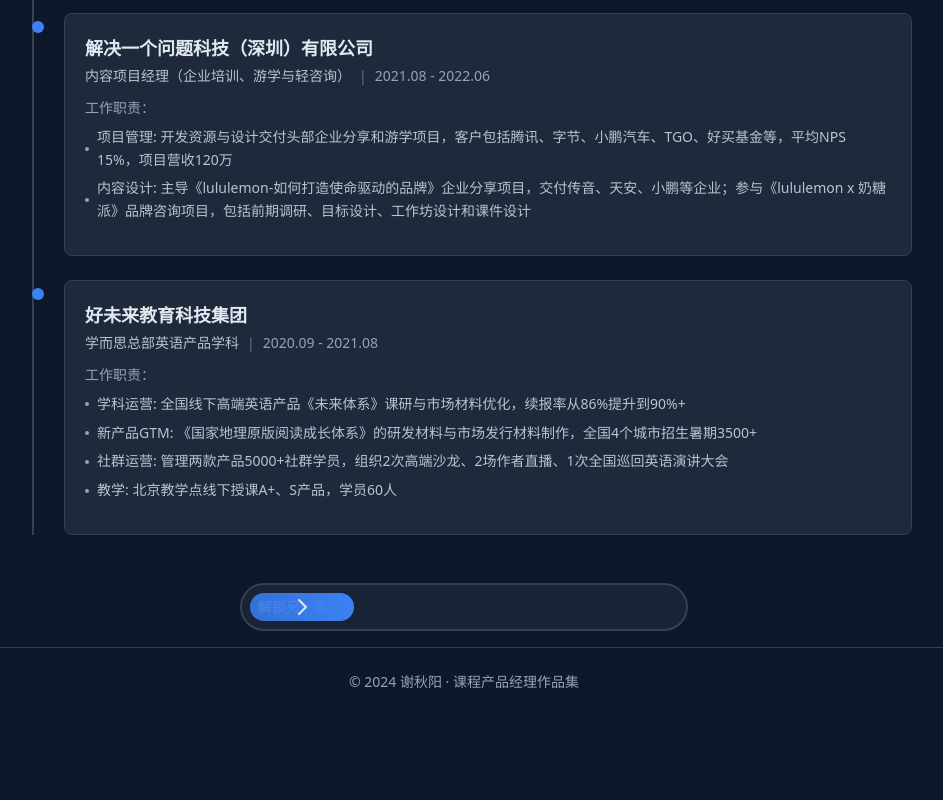
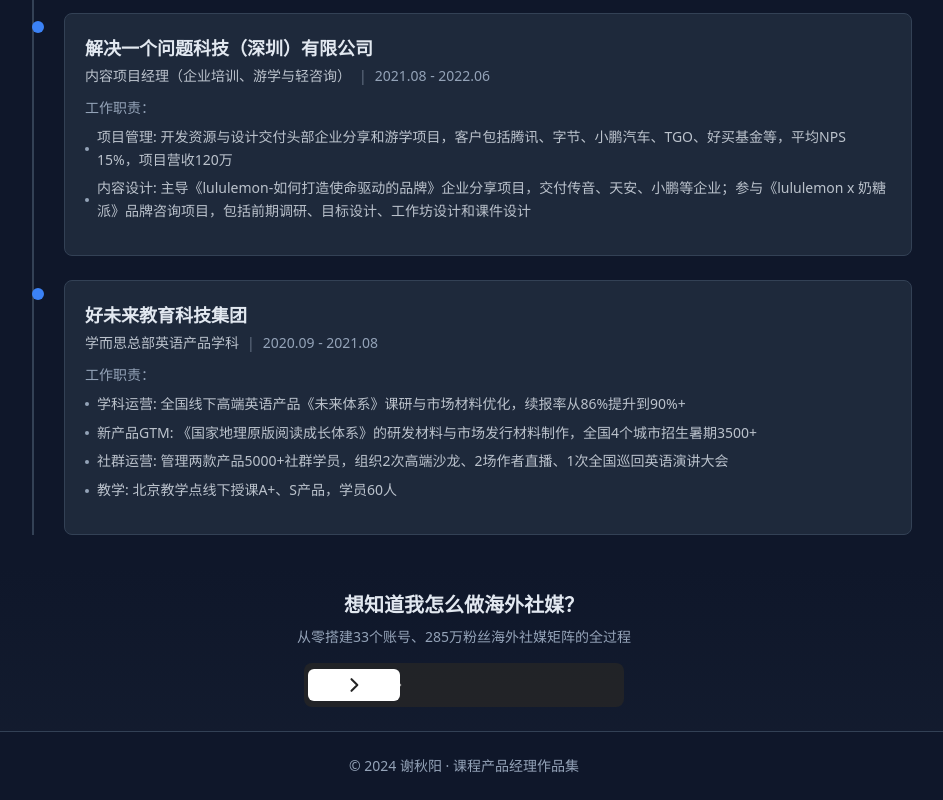
Before and after one commit to xqyclin910-oss/clin-portfolio, a Next.js app: page / in a window 1280 px wide. Shown: the part 9661-10461 px from the top of the page, without its empty margins (176-1119 px from the left). Before the commit the page ends 10377 px from the top, so only its background shows below. Built offline with nearby package versions, Linux system fonts and the light colour scheme.

Commit message:
refactor: FunSection改造-添加标题说明+黑白色系+移动端点击按钮
Coze-Commit-Type: user
Coze-User-ID: 1132941795395483
Coze-Conversation-ID: 9004599

```diff
--- a/src/components/portfolio/FunSection.tsx
+++ b/src/components/portfolio/FunSection.tsx
@@ -7,13 +7,15 @@ export function FunSection() {
   const [isUnlocking, setIsUnlocking] = useState(false);
   const [isUnlocked, setIsUnlocked] = useState(false);
   const containerRef = useRef<HTMLDivElement>(null);
-  const sliderWidth = 120; // 滑块宽度
+  const sliderWidth = 100; // 滑块宽度
 
   const handleMouseDown = (e: React.MouseEvent) => {
+    e.preventDefault();
     setIsUnlocking(true);
   };
 
   const handleTouchStart = (e: React.TouchEvent) => {
+    e.preventDefault();
     setIsUnlocking(true);
   };
 
@@ -24,13 +26,13 @@ export function FunSection() {
       if (!containerRef.current) return;
 
       const rect = containerRef.current.getBoundingClientRect();
-      const maxX = rect.width - sliderWidth - 16; // 减去padding
-      const x = clientX - rect.left - sliderWidth / 2 - 8;
+      const maxX = rect.width - sliderWidth - 8; // 减去padding
+      const x = clientX - rect.left - sliderWidth / 2 - 4;
       const newPosition = Math.max(0, Math.min(x, maxX));
       setSliderPosition(newPosition);
 
       // 检查是否滑动到位
-      if (newPosition >= maxX - 10) {
+      if (newPosition >= maxX - 5) {
         setIsUnlocked(true);
         setIsUnlocking(false);
         // 震动反馈
@@ -45,10 +47,12 @@ export function FunSection() {
     };
 
     const handleMouseMove = (e: MouseEvent) => {
+      e.preventDefault();
       handleMove(e.clientX);
     };
 
     const handleTouchMove = (e: TouchEvent) => {
+      e.preventDefault();
       handleMove(e.touches[0].clientX);
     };
 
@@ -62,7 +66,7 @@ export function FunSection() {
 
     window.addEventListener('mousemove', handleMouseMove);
     window.addEventListener('mouseup', handleEnd);
-    window.addEventListener('touchmove', handleTouchMove);
+    window.addEventListener('touchmove', handleTouchMove, { passive: false });
     window.addEventListener('touchend', handleEnd);
 
     return () => {
@@ -83,19 +87,39 @@ export function FunSection() {
     }
   }, [isUnlocked]);
 
+  // 点击按钮跳转（移动端备用）
+  const handleClick = () => {
+    window.open('https://yr79864vmn.coze.site/', '_blank');
+  };
+
   return (
-    <section className="py-4 px-4">
-      <div className="max-w-md mx-auto">
-        {/* 滑动解锁容器 */}
+    <section className="py-6 px-4 bg-gradient-to-b from-background to-secondary/10">
+      <div className="max-w-lg mx-auto text-center">
+        {/* 主标题 */}
+        <h2 className="text-lg md:text-xl font-semibold text-foreground mb-2">
+          想知道我怎么做海外社媒？
+        </h2>
+
+        {/* 副标题说明 */}
+        <p className="text-sm text-muted-foreground mb-4">
+          从零搭建33个账号、285万粉丝海外社媒矩阵的全过程
+        </p>
+
+        {/* 滑动解锁容器 - PC端 */}
         <div
+          className="hidden md:block"
           ref={containerRef}
-          className={`relative h-12 rounded-full border-2 border-border bg-secondary/30 overflow-hidden select-none ${
-            isUnlocked ? 'border-primary bg-primary/20' : ''
+          onTouchStart={(e) => e.preventDefault()}
+          style={{ touchAction: 'none', overscrollBehavior: 'contain' }}
+        >
+          <div
+            className={`relative h-11 rounded-lg bg-neutral-800/80 overflow-hidden select-none mx-auto max-w-xs ${
+              isUnlocked ? 'bg-neutral-700' : ''
             }`}
             style={{ cursor: isUnlocking ? 'grabbing' : 'grab' }}
           >
             {/* 左侧文字 */}
-          <div className="absolute left-4 top-1/2 -translate-y-1/2 flex items-center gap-2 text-muted-foreground text-sm">
+            <div className="absolute left-3 top-1/2 -translate-y-1/2 flex items-center gap-1 text-neutral-400 text-sm font-medium">
               <span>解锁另一面</span>
               <svg className="w-4 h-4" fill="none" stroke="currentColor" viewBox="0 0 24 24">
                 <path strokeLinecap="round" strokeLinejoin="round" strokeWidth={2} d="M9 5l7 7-7 7" />
@@ -104,39 +128,51 @@ export function FunSection() {
 
             {/* 滑轨高亮 */}
             <div
-            className="absolute left-2 top-2 bottom-2 bg-primary/10 rounded-full transition-all"
+              className="absolute left-2 top-2 bottom-2 bg-neutral-600/50 rounded-md transition-all"
               style={{ width: `${sliderPosition + sliderWidth / 2}px` }}
             />
 
             {/* 滑块 */}
             <div
-            className={`absolute top-2 bottom-2 w-[104px] rounded-full bg-gradient-to-r from-primary/80 to-primary flex items-center justify-center transition-all ${
-              isUnlocked ? 'scale-110 shadow-lg shadow-primary/50 animate-pulse' : ''
+              className={`absolute top-1.5 bottom-1.5 w-[92px] rounded-md bg-white flex items-center justify-center transition-all ${
+                isUnlocked ? 'scale-105 shadow-lg shadow-white/20' : ''
               } ${isUnlocking ? '' : 'transition-transform duration-300'}`}
-            style={{ left: `${sliderPosition + 8}px` }}
+              style={{ left: `${sliderPosition + 4}px` }}
               onMouseDown={handleMouseDown}
               onTouchStart={handleTouchStart}
             >
               {/* 滑块图标 */}
               <svg
-              className={`w-6 h-6 text-foreground ${isUnlocked ? 'animate-spin' : ''}`}
+                className={`w-5 h-5 text-neutral-800 ${isUnlocked ? 'animate-spin' : ''}`}
                 fill="none"
                 stroke="currentColor"
                 viewBox="0 0 24 24"
               >
                 {isUnlocked ? (
-                <path strokeLinecap="round" strokeLinejoin="round" strokeWidth={2} d="M5 13l4 4L19 7" />
+                  <path strokeLinecap="round" strokeLinejoin="round" strokeWidth={2.5} d="M5 13l4 4L19 7" />
                 ) : (
-                <path strokeLinecap="round" strokeLinejoin="round" strokeWidth={2} d="M9 5l7 7-7 7" />
+                  <path strokeLinecap="round" strokeLinejoin="round" strokeWidth={2.5} d="M9 5l7 7-7 7" />
                 )}
               </svg>
             </div>
 
             {/* 解锁成功的闪光效果 */}
             {isUnlocked && (
-            <div className="absolute inset-0 bg-primary/30 animate-pulse" />
+              <div className="absolute inset-0 bg-white/20 animate-pulse rounded-lg" />
             )}
           </div>
+        </div>
+
+        {/* 点击按钮 - 移动端 */}
+        <button
+          onClick={handleClick}
+          className="md:hidden inline-flex items-center gap-2 px-6 py-3 rounded-lg bg-neutral-800 text-white text-sm font-medium hover:bg-neutral-700 transition-colors"
+        >
+          <span>解锁另一面</span>
+          <svg className="w-4 h-4" fill="none" stroke="currentColor" viewBox="0 0 24 24">
+            <path strokeLinecap="round" strokeLinejoin="round" strokeWidth={2} d="M13 7l5 5m0 0l-5 5m5-5H6" />
+          </svg>
+        </button>
       </div>
     </section>
   );
```
Lines whose indentation alone changed are shown as unchanged.
